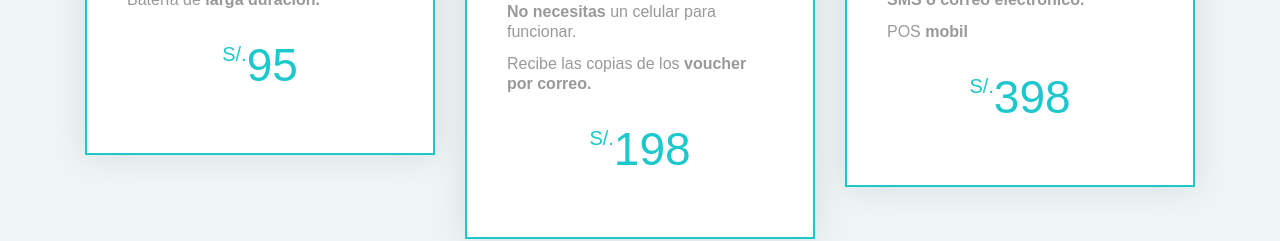
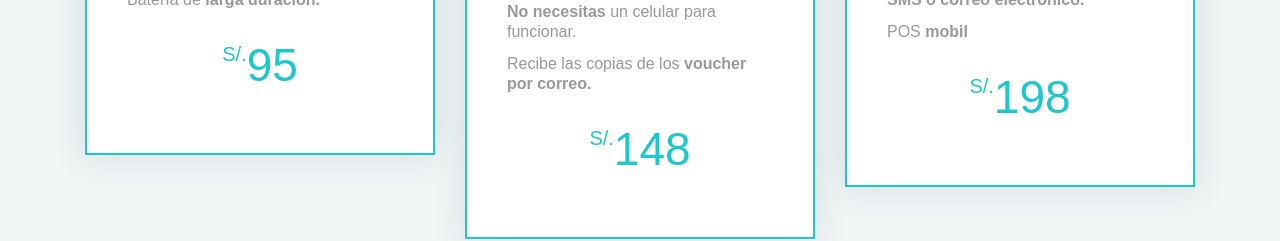
Before and after one commit to CarlosNoelJ/izi-negocios, a React (Create React App) app: page / in a window 1280 px wide. Shown: the part 1169-1410 px from the top of the page. Built offline with nearby package versions, Linux system fonts and the light colour scheme; a web font is replaced by a local one.

Commit message:
products update

```diff
--- a/src/components/Products.jsx
+++ b/src/components/Products.jsx
@@ -29,7 +29,6 @@ const Products = () => (
                 <li> Batería de <span>larga duración.</span></li>
               </ul>
               <h4><sup>S/.</sup>95</h4>
-              {/* <a href="#" className="get-started-btn">Get Started</a> */}
             </div>
           </div>
 
@@ -45,8 +44,7 @@ const Products = () => (
                 <li> <span>No necesitas</span> un celular para funcionar.</li>
                 <li> Recibe las copias de los <span>voucher por correo.</span></li>
               </ul>
-              <h4><sup>S/.</sup>198</h4>
-              {/* <a href="#" className="get-started-btn">Get Started</a> */}
+              <h4><sup>S/.</sup>148</h4>
             </div>
           </div>
 
@@ -61,8 +59,7 @@ const Products = () => (
                 <li> Imprime el voucher o <span>envíalo por SMS o correo electrónico.</span></li>
                 <li> POS <span>mobil</span></li>
               </ul>
-              <h4><sup>S/.</sup>398</h4>
-              {/* <a href="#" className="get-started-btn">Get Started</a> */}
+              <h4><sup>S/.</sup>198</h4>
             </div>
           </div>
 
```
